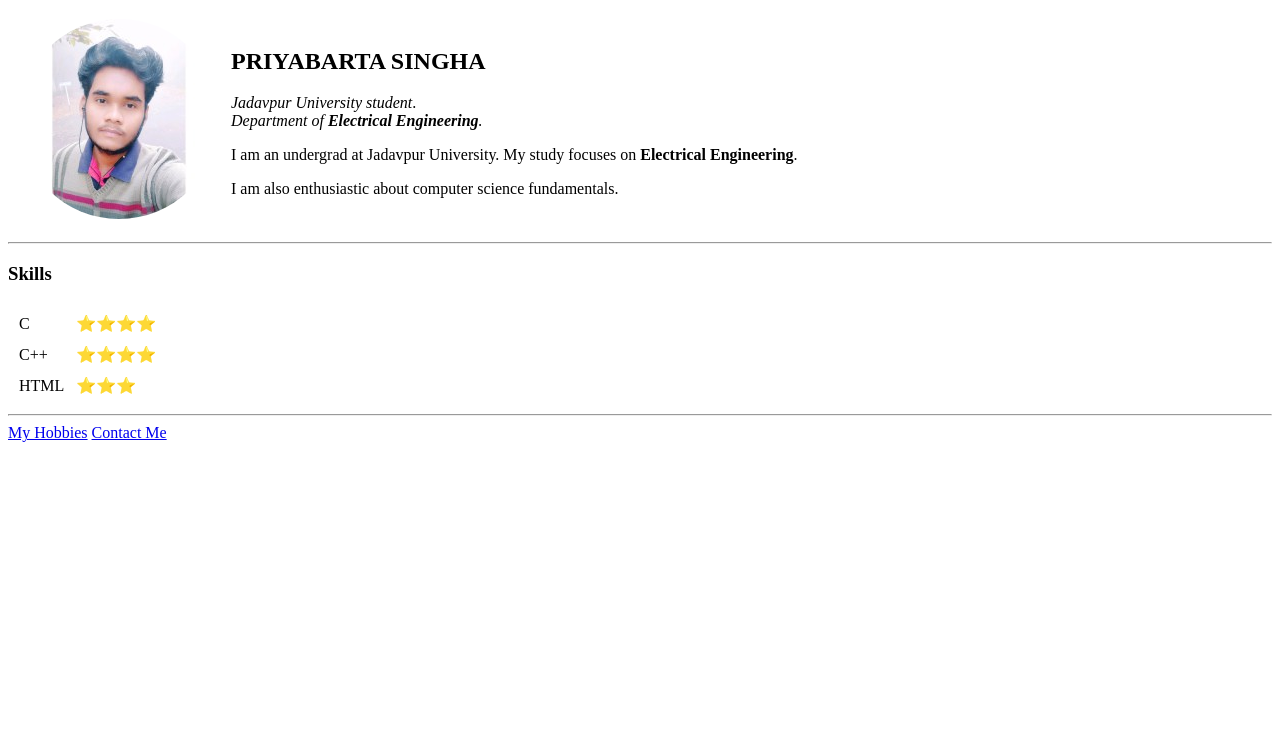
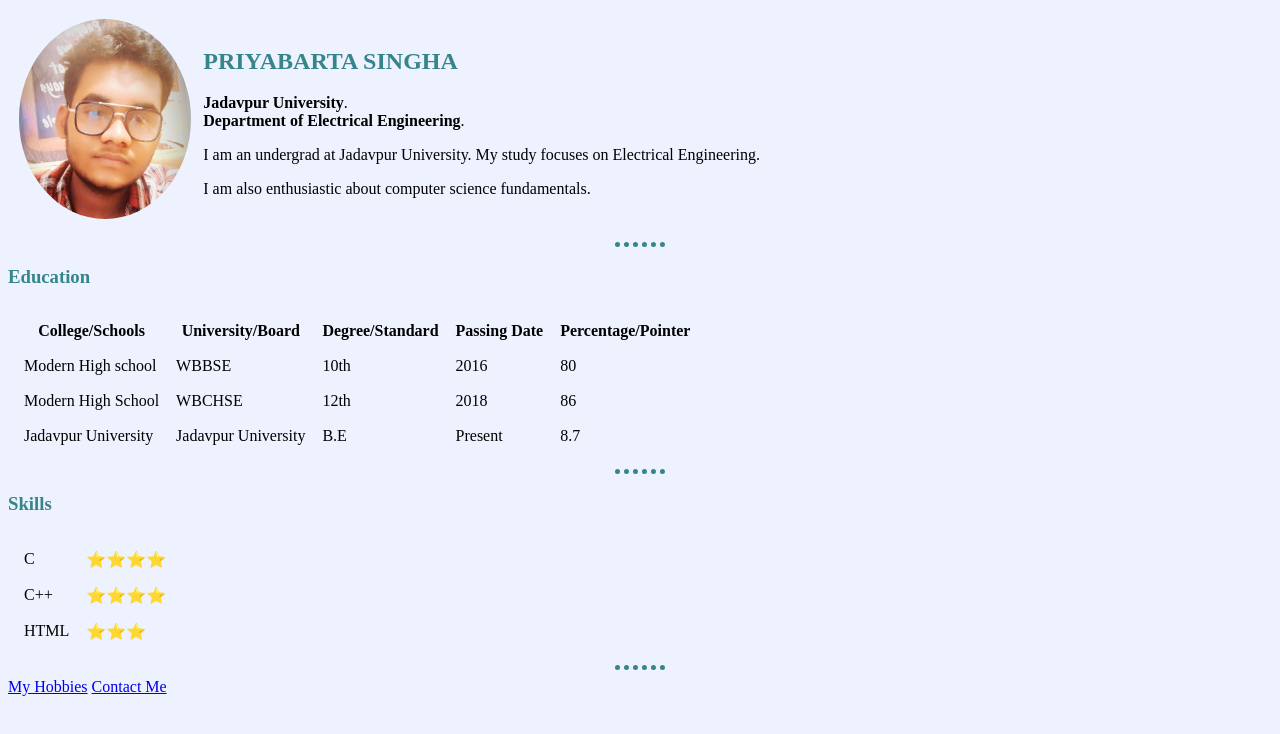
Before and after one commit to priyabratasingha/CV, a plain HTML site: page index.html in a window 1280 px wide. Drawn offline with Linux system fonts and the light colour scheme.

Commit message:
Add files via upload

```diff
--- a/index.html
+++ b/index.html
@@ -4,26 +4,56 @@
 <head>
   <meta charset="utf-8">
   <title>PRIYABRATA SINGHA</title>
-  <style media="screen">
-    img{
-      border-radius: 50%;
-    }
-  </style>
+  <link rel="stylesheet" href="css/styles.css">
 </head>
+
 <body>
   <table cellspacing="10">
     <tr>
-      <td><a href="https://www.linkedin.com/in/priyabratasinghajuee23/"><img
-          src="IMAGES/Priyabrata.jpg" alt="Priyabrta's profile picture"></a></td>
-      <td><h2>PRIYABARTA SINGHA</h2><p><em>Jadavpur University student</em>.<br><em>Department of <strong>Electrical Engineering</strong>.</em></p>
-      <p>I am an undergrad at Jadavpur University. My study focuses on <strong>Electrical Engineering</strong>.</p>
-      <p>I am also enthusiastic about computer science fundamentals.</p>
-    </td>
+      <td><a href="https://www.linkedin.com/in/priyabratasinghajuee23/"><img src="IMAGES/DP.jpeg" alt="Priyabrta's profile picture"></a></td>
+      <td>
+        <h2>PRIYABARTA SINGHA</h2>
+        <p><strong>Jadavpur University</strong>.<br><strong>Department of Electrical Engineering</strong>.</p>
+        <p>I am an undergrad at Jadavpur University. My study focuses on Electrical Engineering.</p>
+        <p>I am also enthusiastic about computer science fundamentals.</p>
+      </td>
+    </tr>
+  </table>
+  <hr>
+  <h3>Education</h3>
+  <table cellspacing="15">
+    <tr>
+      <th>College/Schools</th>
+      <th>University/Board</th>
+      <th>Degree/Standard</th>
+      <th>Passing Date</th>
+      <th>Percentage/Pointer</th>
+    </tr>
+    <tr>
+      <td>Modern High school</td>
+      <td>WBBSE</td>
+      <td>10th</td>
+      <td>2016</td>
+      <td>80</td>
+    </tr>
+    <tr>
+      <td>Modern High School</td>
+      <td>WBCHSE</td>
+      <td>12th</td>
+      <td>2018</td>
+      <td>86</td>
+    </tr>
+    <tr>
+      <td>Jadavpur University</td>
+      <td>Jadavpur University</td>
+      <td>B.E</td>
+      <td>Present</td>
+      <td>8.7</td>
     </tr>
   </table>
   <hr>
   <h3>Skills</h3>
-  <table cellspacing="10">
+  <table cellspacing="15">
     <tr>
       <td>C</td>
       <td>⭐⭐⭐⭐</td>
```
Also changed, not shown: Contact-me.html (+4 -2 lines), hobbies.html (+2 -0 lines).
